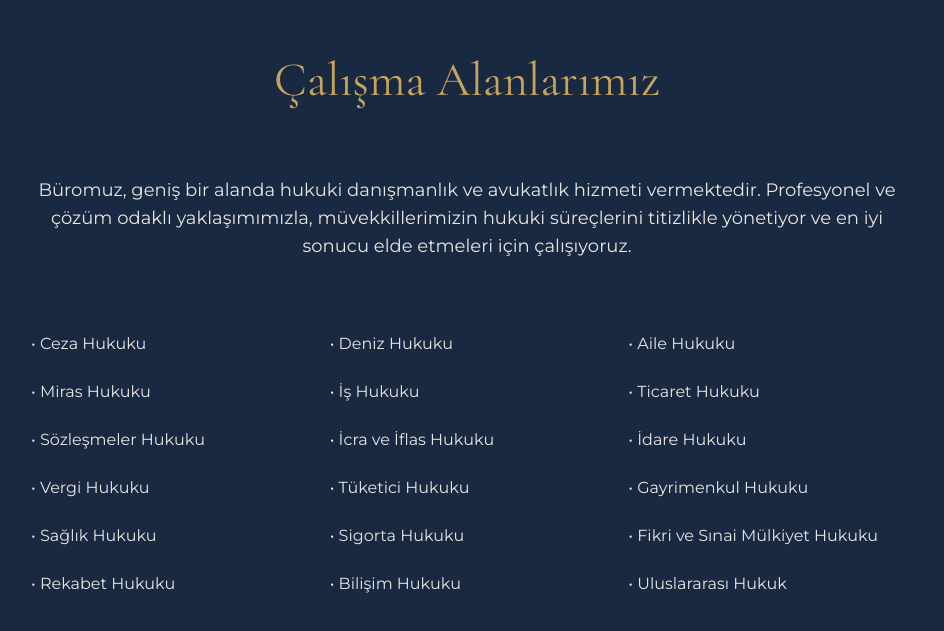
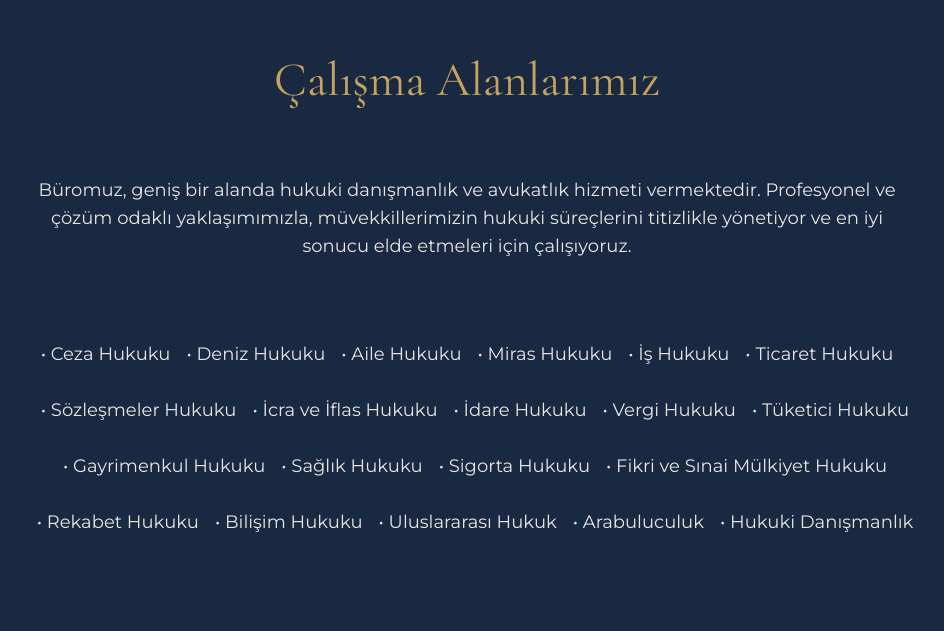
Before and after one commit to alierdemgungor/ahkemhukuk.com, a plain HTML site: page index.html in a window 1280 px wide. Shown: the part 2349-2980 px from the top of the page, without its empty margins (173-1117 px from the left). Drawn offline with nearby package versions, Linux system fonts and the light colour scheme.

Commit message:
Update index.html

```diff
--- a/index.html
+++ b/index.html
@@ -6,7 +6,8 @@
     <title>Ahkem Hukuk Bürosu - Balıkesir'de Avukatlık Hizmetleri ve Hukuki Danışmanlık</title>
     <link href="https://cdn.jsdelivr.net/npm/tailwindcss@2.2.19/dist/tailwind.min.css" rel="stylesheet">
     <link href="https://fonts.googleapis.com/css2?family=Cormorant+Garamond:wght@400;600;700&family=Montserrat:wght@300;400;500&display=swap" rel="stylesheet">
-    <link href="https://fonts.googleapis.com/css2?family=Dancing+Script:wght@400;600&display=swap" rel="stylesheet">
+    <link href="https://fonts.googleapis.com/css2?family=Dancing+Script:wght@400&display=swap" rel="stylesheet">
+    <link href="https://fonts.googleapis.com/css2?family=Merriweather:wght@400&display=swap" rel="stylesheet">
     <link rel="stylesheet" href="https://cdnjs.cloudflare.com/ajax/libs/font-awesome/6.0.0/css/all.min.css">
     <meta name="description" content="Ahkem Hukuk Bürosu - 1992'den beri Balıkesir'de hukuki danışmanlık ve avukatlık hizmetleri.">
     <meta name="keywords" content="ahkem hukuk, balıkesir avukat, hukuki danışmanlık, avukatlık hizmetleri">
@@ -139,7 +140,7 @@
 
         .animate-fade-in-up {
             animation: fadeInUp 1s ease-out forwards;
-            animation-delay: 0.5s; /* Sayfa yüklendikten 0.5 saniye sonra başlar */
+            animation-delay: 1s; /* Yüklenme süresini 1 saniye olarak ayarladık */
         }
 
         @keyframes fadeIn {
@@ -213,7 +214,7 @@
                 <p>Av. Arb. Çağatay KORKMAZ</p>
                 <p>Av. Süleyman Fırat KÜLTOZATAN</p>
             </div>
-            <p class="max-w-2xl mx-auto text-light-gray/80 text-sm lg:text-base leading-relaxed opacity-0 transform translate-y-4 animate-fade-in-up" alt="Hukuk alanında öncü hizmetler sunan Ahkem Hukuk Bürosu.">
+            <p class="max-w-2xl mx-auto text-light-gray/80 text-sm lg:text-base leading-relaxed opacity-0 transform translate-y-4 animate-fade-in-up" alt="Hukuk alanında öncü hizmetler sunan Ahkem Hukuk Bürosu." style="font-family: inherit;">
                 1992'den beri Balıkesir'de hukuk alanında öncü hizmetler sunanarak,<br>
                 müvekkillerimizin haklarını en üst düzeyde korumak için özenle çalışıyoruz.
             </p>
@@ -232,7 +233,7 @@
                 <div class="relative p-8">
                     <div class="text-light-gray/80 text-lg leading-relaxed space-y-6 text-center max-w-4xl mx-auto">
                         <p class="text-base lg:text-lg">
-                            Ahkem Hukuk Bürosu, 1992 senesinde kurucu Avukat Adil Çelik tarafından Balıkesir'de kurulmuştur. Avukat Arabulucu Çağatay Korkmaz ve Avukat Süleyman Fırat Kültozatan'dan oluşan deneyimli ekibiyle, danışanlarının hukuki ihtiyaçlarını özenle karşılamak ve etkili çözümler sunmak amacıyla hizmet vermektedir. Müvekkillerine, güncel mevzuata uygun, güvenilir ve hızlı hukuki destek sunarak haklarını en iyi şekilde korumayı ilke edinmiştir.
+                            Ahkem Hukuk Bürosu, 1992 senesinde Avukat Adil Çelik tarafından Balıkesir'de kurulmuştur. Avukat Arabulucu Çağatay Korkmaz ve Avukat Süleyman Fırat Kültozatan'dan oluşan deneyimli ekibiyle, danışanlarının hukuki ihtiyaçlarını özenle karşılamak ve etkili çözümler sunmak amacıyla hizmet vermektedir. Müvekkillerine, güncel mevzuata uygun, güvenilir ve hızlı hukuki destek sunarak haklarını en iyi şekilde korumayı ilke edinmiştir.
                         </p>
                     </div>
 
@@ -266,7 +267,7 @@
                                     <div class="absolute bottom-0 left-0 right-0 h-px bg-gradient-to-r from-gold/40 via-gold/20 to-transparent"></div>
                                 </div>
                                 <div class="text-light-gray/80 text-sm lg:text-base leading-relaxed text-center">
-                                    1989 yılında Dokuz Eylül Üniversitesi Hukuk Fakültesi’nden mezun olan Avukat Adil Çelik, 30 yılı aşkın süredir Balıkesir’de hukuki danışmanlık ve avukatlık hizmetleri vermektir. Mesleki deneyimi ve çözüm odaklı yaklaşımıyla hukuki süreçlerde müvekkillerine güvenilir destek sağlamaktadır.
+                                    1989 yılında Dokuz Eylül Üniversitesi Hukuk Fakültesi'nden mezun olan Avukat Adil Çelik, 30 yılı aşkın süredir Balıkesir'de hukuki danışmanlık ve avukatlık hizmetleri vermektir. Mesleki deneyimi ve çözüm odaklı yaklaşımıyla hukuki süreçlerde müvekkillerine güvenilir destek sağlamaktadır.
                                 </div>
                             </div>
                             <div class="absolute inset-0 bg-gradient-to-b from-primary/95 to-primary-dark/95
@@ -330,7 +331,7 @@
                                 </div>
 
                                 <div class="text-light-gray/80 text-sm lg:text-base leading-relaxed text-center">
-                                    2014’te Başkent Üniversitesi Hukuk Fakültesi’nden başarıyla mezun olan Avukat ve Arabulucu Çağatay Korkmaz, 2016’dan bu yana Balıkesir’de Ahkem Hukuk bünyesinde hukuki danışmanlık ve avukatlık hizmetleri vermektedir. Korkmaz, aynı zamanda 2023 yılı itibari ile arabuluculuk unvanına da sahiptir. Uyuşmazlıkların taraflar arasında dostane şekilde çözümlenmesi için profesyonel yaklaşımıyla destek sunmaktadır.
+                                    2014'te Başkent Üniversitesi Hukuk Fakültesi'nden başarıyla mezun olan Avukat ve Arabulucu Çağatay Korkmaz, 2016'dan bu yana Balıkesir'de Ahkem Hukuk bünyesinde hukuki danışmanlık ve avukatlık hizmetleri vermektedir. Korkmaz, aynı zamanda 2023 yılı itibari ile arabuluculuk unvanına da sahiptir. Uyuşmazlıkların taraflar arasında dostane şekilde çözümlenmesi için profesyonel yaklaşımıyla destek sunmaktadır.
                                 </div>
                             </div>
                             <div class="absolute inset-0 bg-gradient-to-b from-primary/95 to-primary-dark/95
@@ -470,31 +471,41 @@
                 <div class="absolute inset-0 bg-white/[0.02] backdrop-blur-xl rounded-2xl"></div>
 
                 <div class="relative p-4 lg:p-6">
-                    <div class="text-light-gray/80 text-base lg:text-lg leading-relaxed space-y-4 text-center max-w-4xl mx-auto">
+                    <div class="text-light-gray/80 text-base lg:text-lg leading-relaxed text-center max-w-4xl mx-auto">
                         <p class="mb-6">
                             Büromuz, geniş bir alanda hukuki danışmanlık ve avukatlık hizmeti vermektedir. Profesyonel ve çözüm odaklı yaklaşımımızla, müvekkillerimizin hukuki süreçlerini titizlikle yönetiyor ve en iyi sonucu elde etmeleri için çalışıyoruz.
                         </p>
                         <br>
-                        <div class="grid grid-cols-1 md:grid-cols-2 lg:grid-cols-3 gap-2 lg:gap-4 text-left px-2">
-                            <div class="p-1 text-sm lg:text-base">• Ceza Hukuku</div>
-                            <div class="p-1 text-sm lg:text-base">• Deniz Hukuku</div>
-                            <div class="p-1 text-sm lg:text-base">• Aile Hukuku</div>
-                            <div class="p-1 text-sm lg:text-base">• Miras Hukuku</div>
-                            <div class="p-1 text-sm lg:text-base">• İş Hukuku</div>
-                            <div class="p-1 text-sm lg:text-base">• Ticaret Hukuku</div>
-                            <div class="p-1 text-sm lg:text-base">• Sözleşmeler Hukuku</div>
-                            <div class="p-1 text-sm lg:text-base">• İcra ve İflas Hukuku</div>
-                            <div class="p-1 text-sm lg:text-base">• İdare Hukuku</div>
-                            <div class="p-1 text-sm lg:text-base">• Vergi Hukuku</div>
-                            <div class="p-1 text-sm lg:text-base">• Tüketici Hukuku</div>
-                            <div class="p-1 text-sm lg:text-base">• Gayrimenkul Hukuku</div>
-                            <div class="p-1 text-sm lg:text-base">• Sağlık Hukuku</div>
-                            <div class="p-1 text-sm lg:text-base">• Sigorta Hukuku</div>
-                            <div class="p-1 text-sm lg:text-base">• Fikri ve Sınai Mülkiyet Hukuku</div>
-                            <div class="p-1 text-sm lg:text-base">• Rekabet Hukuku</div>
-                            <div class="p-1 text-sm lg:text-base">• Bilişim Hukuku</div>
-                            <div class="p-1 text-sm lg:text-base">• Uluslararası Hukuk</div>
+                        <br>
+                        <div class="flex flex-wrap justify-center space-x-4">
+                            <span class="text-[#e8e6e3] hover:text-[#c6a45c] transition duration-300 transform hover:scale-105">• Ceza Hukuku</span>
+                            <span class="text-[#e8e6e3] hover:text-[#c6a45c] transition duration-300 transform hover:scale-105">• Deniz Hukuku</span>
+                            <span class="text-[#e8e6e3] hover:text-[#c6a45c] transition duration-300 transform hover:scale-105">• Aile Hukuku</span>
+                            <span class="text-[#e8e6e3] hover:text-[#c6a45c] transition duration-300 transform hover:scale-105">• Miras Hukuku</span>
+                            <span class="text-[#e8e6e3] hover:text-[#c6a45c] transition duration-300 transform hover:scale-105">• İş Hukuku</span>
+                            <span class="text-[#e8e6e3] hover:text-[#c6a45c] transition duration-300 transform hover:scale-105">• Ticaret Hukuku</span>
+                            <br>
+                            <br>
+                            <span class="text-[#e8e6e3] hover:text-[#c6a45c] transition duration-300 transform hover:scale-105">• Sözleşmeler Hukuku</span>
+                            <span class="text-[#e8e6e3] hover:text-[#c6a45c] transition duration-300 transform hover:scale-105">• İcra ve İflas Hukuku</span>
+                            <span class="text-[#e8e6e3] hover:text-[#c6a45c] transition duration-300 transform hover:scale-105">• İdare Hukuku</span>
+                            <span class="text-[#e8e6e3] hover:text-[#c6a45c] transition duration-300 transform hover:scale-105">• Vergi Hukuku</span>
+                            <span class="text-[#e8e6e3] hover:text-[#c6a45c] transition duration-300 transform hover:scale-105">• Tüketici Hukuku</span>
+                            <br>
+                            <br>
+                            <span class="text-[#e8e6e3] hover:text-[#c6a45c] transition duration-300 transform hover:scale-105">• Gayrimenkul Hukuku</span>
+                            <span class="text-[#e8e6e3] hover:text-[#c6a45c] transition duration-300 transform hover:scale-105">• Sağlık Hukuku</span>
+                            <span class="text-[#e8e6e3] hover:text-[#c6a45c] transition duration-300 transform hover:scale-105">• Sigorta Hukuku</span>
+                            <span class="text-[#e8e6e3] hover:text-[#c6a45c] transition duration-300 transform hover:scale-105">• Fikri ve Sınai Mülkiyet Hukuku</span>
+                            <br>
+                            <br>
+                            <span class="text-[#e8e6e3] hover:text-[#c6a45c] transition duration-300 transform hover:scale-105">• Rekabet Hukuku</span>
+                            <span class="text-[#e8e6e3] hover:text-[#c6a45c] transition duration-300 transform hover:scale-105">• Bilişim Hukuku</span>
+                            <span class="text-[#e8e6e3] hover:text-[#c6a45c] transition duration-300 transform hover:scale-105">• Uluslararası Hukuk</span>
+                            <span class="text-[#e8e6e3] hover:text-[#c6a45c] transition duration-300 transform hover:scale-105">• Arabuluculuk</span>
+                            <span class="text-[#e8e6e3] hover:text-[#c6a45c] transition duration-300 transform hover:scale-105">• Hukuki Danışmanlık</span>
                         </div>
+                        <div class="mt-8"></div> <!-- Alt kısımda boşluk bırakmak için -->
                     </div>
                 </div>
             </div>
@@ -607,7 +618,7 @@
     </section>
 
     <!-- WhatsApp Button -->
-    <a href="https://wa.me/+905336077907?text=Merhaba%2C%20Ahkem%20Hukuk%20Bürosu'ndan%20randevu%20almak%20istiyorum."
+    <a href="https://wa.me/+905336077907?text=Merhaba%2C%20Ahkem%20Hukuk%20B%C3%BCrosu'ndan%20randevu%20almak%20istiyorum."
        target="_blank"
        class="fixed bottom-8 right-8 bg-gold text-primary-dark p-4 rounded-full shadow-lg hover:scale-110 transition-transform z-50">
         <i class="fab fa-whatsapp text-2xl"></i>
```
